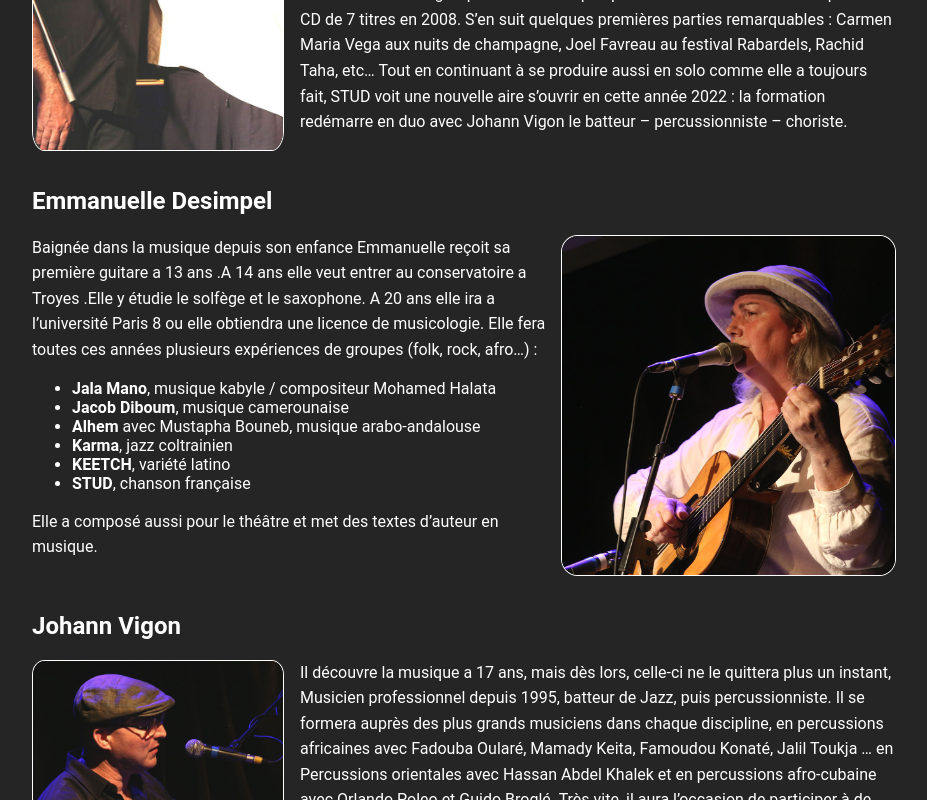
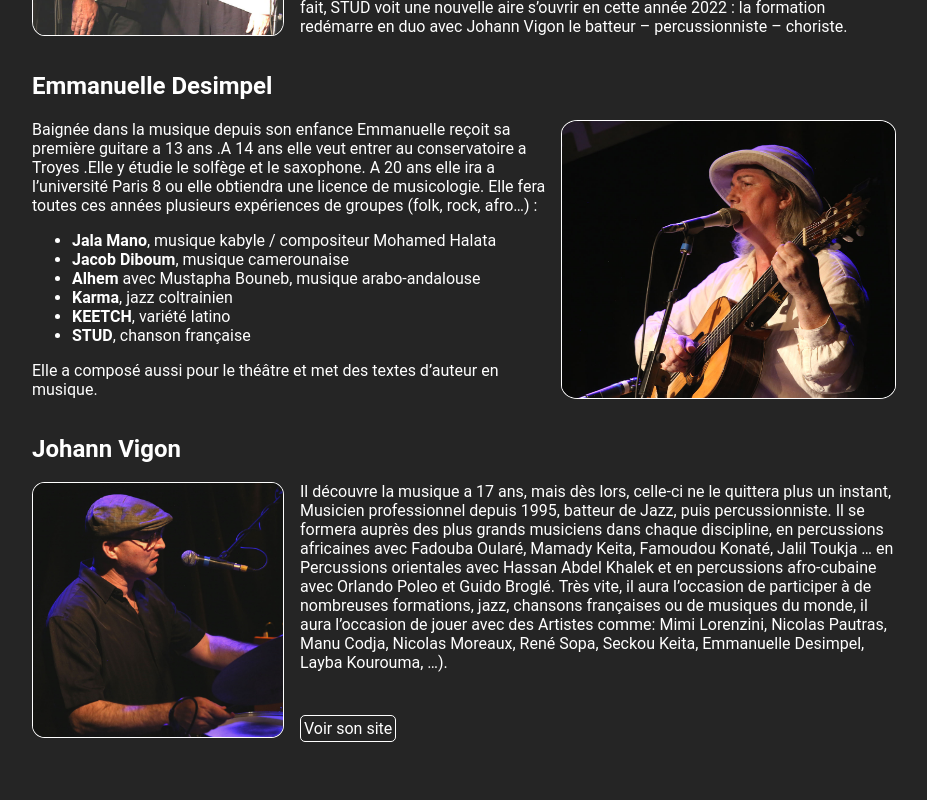
Before and after one commit to FABIEN-T/stud-et-yo, a React (Vite) app: page /biography in a window 1280 px wide. Shown: the part 480-1280 px from the top of the page, without its empty margins (176-1103 px from the left). Built offline with nearby package versions, Linux system fonts and the light colour scheme.

Commit message:
ccs paragraph

```diff
--- a/src/App.css
+++ b/src/App.css
@@ -244,12 +244,7 @@ img {
   object-position: center;
 }
 
-section p {
-  margin-top: 0;
-  line-height: 1.6em;
-}
-
-article p {
+.paraHome {
   margin: 0 0 1em;
   line-height: 1.6em;
 }
@@ -260,13 +255,16 @@ article p {
   justify-content: space-between;
 }
 
-.paragraphLink .paragraphLinkVigon {
-  color: blue;
+.paraBio {
   margin: 0;
 }
 
+.paraBioVigon {
+  margin: 0 0 1em;
+}
+
 .linkJohannVigon {
-  padding: 5px;
+  padding: 3px;
   color: white;
   border: 1px solid white;
   border-radius: 5px;
--- a/src/pages/Biography.jsx
+++ b/src/pages/Biography.jsx
@@ -19,7 +19,7 @@ export default function Biography() {
               <div className="my-imageBio">
                 <img src={image761} alt="concert" />
               </div>
-              <p>
+              <p className="paraBio">
                 Du chant de sa mère au berceau, aux chansons reprises en chœur
                 dans les grandes tablées de repas familiaux naît le goût de
                 composer des chansons chez Emmanuelle Desimpel. Très jeune, la
@@ -46,7 +46,7 @@ export default function Biography() {
             <h2 id="bioDesimpel">Emmanuelle Desimpel</h2>
             <article>
               <div className="paralist">
-                <p>
+                <p className="paraBio">
                   Baignée dans la musique depuis son enfance Emmanuelle reçoit
                   sa première guitare a 13 ans .A 14 ans elle veut entrer au
                   conservatoire a Troyes .Elle y étudie le solfège et le
@@ -75,7 +75,7 @@ export default function Biography() {
                     <em>STUD</em>, chanson française
                   </li>
                 </ul>
-                <p>
+                <p className="paraBio">
                   Elle a composé aussi pour le théâtre et met des textes
                   d’auteur en musique.
                 </p>
@@ -92,7 +92,7 @@ export default function Biography() {
                 <img src={image736} alt="concert" />
               </div>
               <div className="paragraphLink">
-                <p>
+                <p className="paraBioVigon">
                   Il découvre la musique a 17 ans, mais dès lors, celle-ci ne le
                   quittera plus un instant, Musicien professionnel depuis 1995,
                   batteur de Jazz, puis percussionniste. Il se formera auprès
@@ -107,7 +107,7 @@ export default function Biography() {
                   Pautras, Manu Codja, Nicolas Moreaux, René Sopa, Seckou Keita,
                   Emmanuelle Desimpel, Layba Kourouma, …).
                 </p>
-                <p className="paragraphLinkVigon">
+                <p className="paraBio">
                   <Link to="http://johannvigon.fr/" className="linkJohannVigon">
                     Voir son site
                   </Link>
--- a/src/pages/Home.jsx
+++ b/src/pages/Home.jsx
@@ -26,7 +26,7 @@ export default function Home() {
           {/* <article className="homeArticle"> */}
           <section>
             <h2>STUD...</h2>
-            <p>
+            <p className="paraHome">
               ... C’est
               <a href="/biography/#bioDesimpel"> Emmanuelle Desimpel </a>
               qui évolue entre textes engagés, poésie douce amère et humour
@@ -35,7 +35,7 @@ export default function Home() {
               blues habite chaque chanson et une envolée de scat peut surgir a
               tout moment.
             </p>
-            <p>
+            <p className="paraHome">
               Avec la complicité du batteur, percussioniste et choriste
               <a href="/biography/#bioVigon"> Johann Vigon </a>
               qui accompagne la chanteuse guitariste depuis près de trente ans.
```
